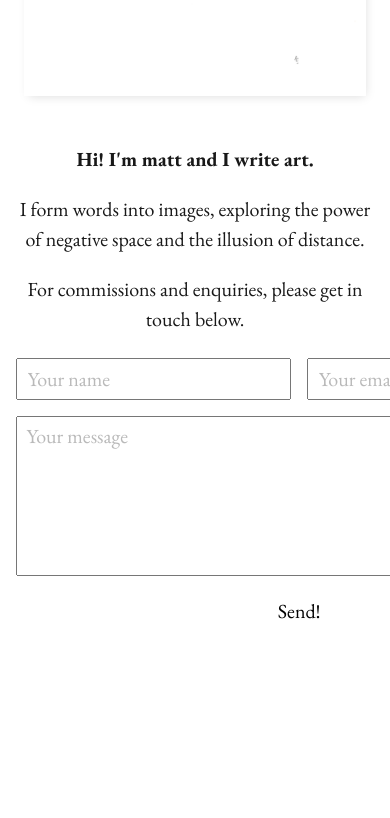
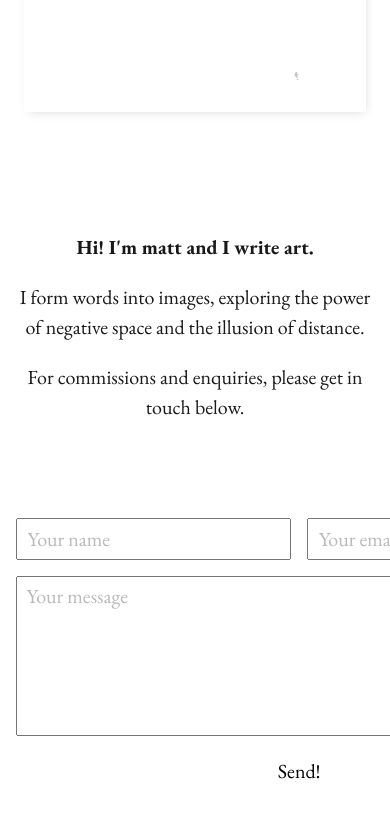
Before and after one commit to AngusMacrae/mattwritesart, a React (Create React App) app: page / in a window 390 px wide. Shown: the part 3365-4183 px from the top of the page. Before the commit the page ends 3995 px from the top, so only its background shows below. Built offline with nearby package versions, Linux system fonts and the light colour scheme.

Commit message:
Adjust section spacing

```diff
--- a/src/components/App.css
+++ b/src/components/App.css
@@ -10,8 +10,10 @@ main {
 }
 
 main section {
-  margin: 2.5rem auto 0;
+  margin: 0 auto 2.5rem;
   max-width: 1400px;
+  padding-top: 2.5rem;
+  padding-bottom: 2.5rem;
 }
 
 a {
@@ -123,9 +125,8 @@ a:hover {
   main {
     padding: 0 1rem;
   }
-
   main section {
-    margin: 1.5rem auto 0;
+    margin-bottom: 1rem;
   }
   .header {
     padding: 1rem 1rem 0;
```
